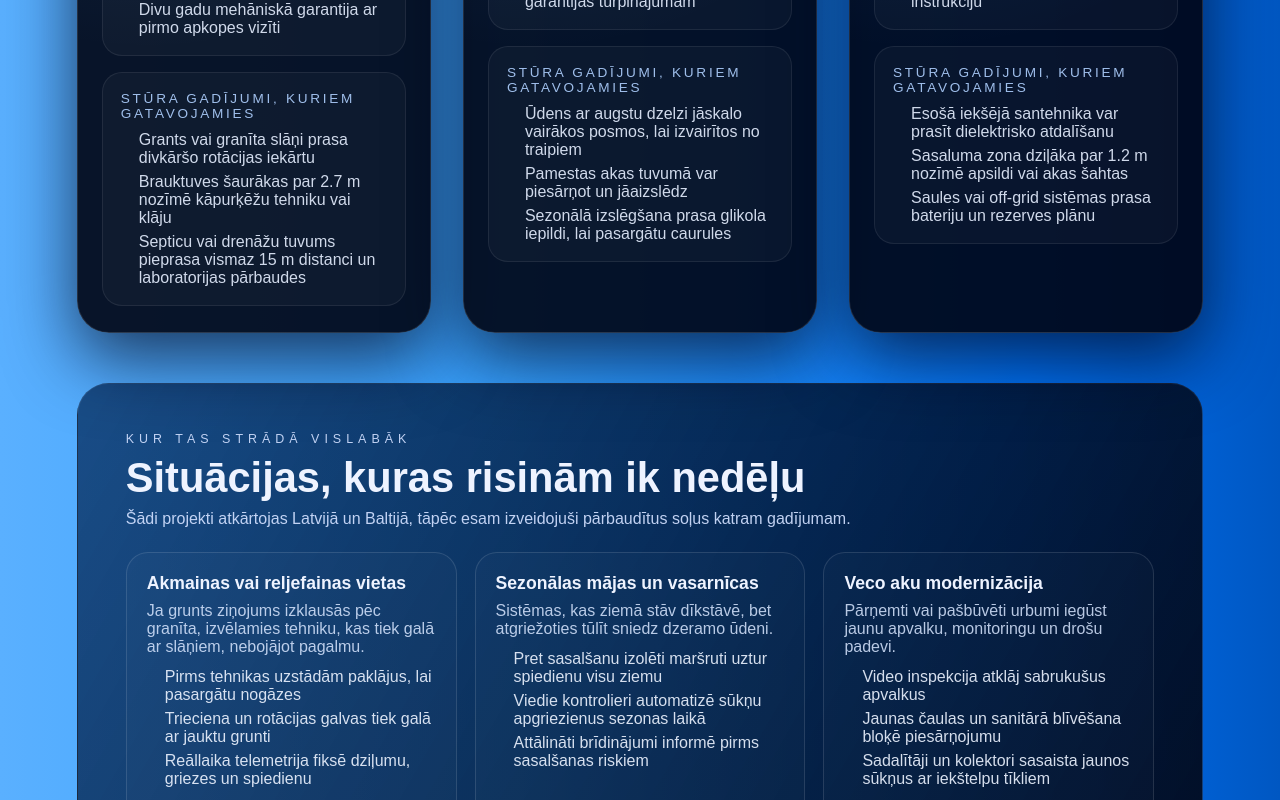
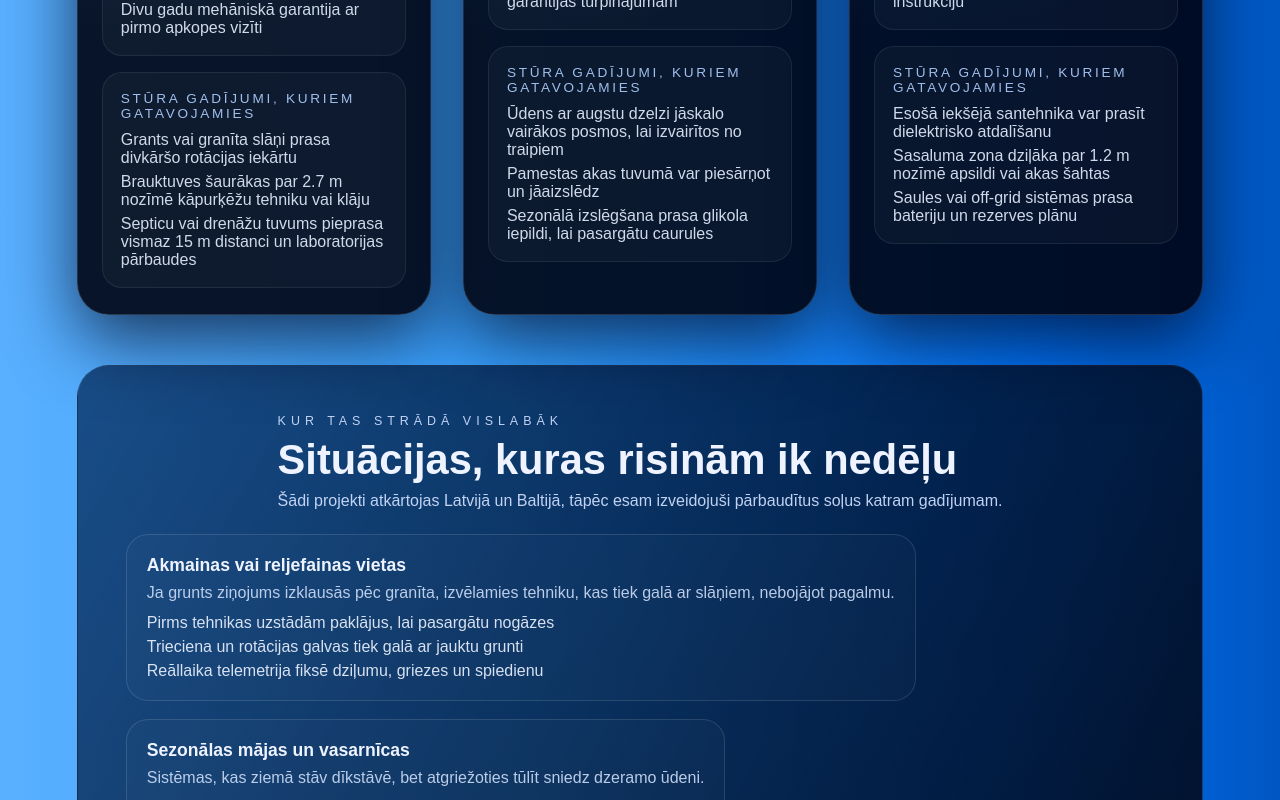
Before and after one commit to DanielsHaitovs/urb_fe, a Next.js app: page /offers in a window 1280 px wide. Shown: the part 1820-2620 px from the top of the page. Built offline with nearby package versions, Linux system fonts and the light colour scheme; no server answers.

Commit message:
offers pages content

```diff
--- a/src/app/offers/OffersPage.module.scss
+++ b/src/app/offers/OffersPage.module.scss
@@ -9,7 +9,6 @@
 .hero {
   display: flex;
   flex-wrap: wrap;
-  align-items: stretch;
   gap: clamp(24px, 4vw, 40px);
   background: linear-gradient(140deg, rgba(20, 60, 140, 0.32), rgba(9, 20, 40, 0.72));
   border-radius: 32px;
@@ -21,6 +20,7 @@
 .heroCopy {
   flex: 1 1 360px;
   display: flex;
+  width: 100%;
   flex-direction: column;
   gap: 12px;
 }
@@ -35,7 +35,7 @@
 
 .title {
   margin: 0;
-  font-size: clamp(2.4rem, 6vw, 3.8rem);
+  font-size: clamp(1.8rem, 6vw, 3.8rem);
   line-height: 1.05;
   display: flex;
   flex-direction: column;
@@ -175,7 +175,6 @@
 
 .detailGroup ul {
   margin: 0;
-  padding-left: 18px;
   display: flex;
   flex-direction: column;
   gap: 6px;
@@ -189,6 +188,7 @@
   border: 1px solid rgba(255, 255, 255, 0.08);
   display: flex;
   flex-direction: column;
+  align-items: center;
   gap: 24px;
 }
 
@@ -203,8 +203,11 @@
 }
 
 .scenarioGrid {
-  display: grid;
-  grid-template-columns: repeat(auto-fit, minmax(240px, 1fr));
+  display: flex;
+  flex-direction: row;
+  flex-wrap: wrap;
+  // display: grid;
+  // grid-template-columns: repeat(auto-fit, minmax(240px, 1fr));
   gap: 18px;
 }
 
@@ -228,7 +231,6 @@
 
 .scenarioCard ul {
   margin: 0;
-  padding-left: 18px;
   color: rgba(236, 243, 255, 0.9);
   display: flex;
   flex-direction: column;
@@ -299,8 +301,4 @@
     align-self: stretch;
     min-width: 0;
   }
-
-  .heroBadge {
-    width: 100%;
-  }
 }
--- a/src/app/offers/page.tsx
+++ b/src/app/offers/page.tsx
@@ -2,7 +2,7 @@ import Image from "next/image";
 import Link from "next/link";
 import { ArrowUpRight } from "lucide-react";
 import { useTranslations } from "next-intl";
-import styles from "./OffersPage.module.scss";
+import styles from "@/app/offers/OffersPage.module.scss";
 
 const serviceIds = ["drilling", "maintenance", "installation"] as const;
 const scenarioIds = ["rockyTerrain", "seasonalUsage", "retrofit"] as const;
--- a/src/components/ContactCTA/ContactCTA.tsx
+++ b/src/components/ContactCTA/ContactCTA.tsx
@@ -4,7 +4,7 @@ import type { ChangeEvent, FormEventHandler } from "react";
 import { useCallback, useEffect, useState } from "react";
 import { useTranslations } from "next-intl";
 import { CalendarClock, Mail, Phone, X } from "lucide-react";
-import styles from "./ContactCTA.module.scss";
+import styles from "@/components/ContactCTA/ContactCTA.module.scss";
 import { CONTACT_EMAIL, CONTACT_PHONE_DISPLAY } from "@/lib/contactDetails";
 import { ScreenType } from "@/types/deviceType";
 
--- a/src/components/Footer/Footer.tsx
+++ b/src/components/Footer/Footer.tsx
@@ -3,18 +3,12 @@
 import Link from "next/link";
 import { useTranslations } from "next-intl";
 import { ArrowUpRight } from "lucide-react";
-import styles from "./Footer.module.scss";
+import styles from "@/components/Footer/Footer.module.scss";
 
 const serviceLinks = [
   { id: "drilling", href: "/#daily-solutions", labelKey: "nav.services.links.drilling" },
   { id: "survey", href: "/#clean-water", labelKey: "nav.services.links.survey" },
   { id: "maintenance", href: "/#daily-solutions", labelKey: "nav.services.links.maintenance" },
-] as const;
-
-const resourceLinks = [
-  { id: "process", href: "/#clean-water", labelKey: "nav.resources.links.process" },
-  { id: "pricing", href: "/#clean-water", labelKey: "nav.resources.links.pricing" },
-  { id: "warranty", href: "/#clean-water", labelKey: "nav.resources.links.warranty" },
 ] as const;
 
 export default function Footer() {
--- a/src/components/ScrollTopButton/ScrollTopButton.tsx
+++ b/src/components/ScrollTopButton/ScrollTopButton.tsx
@@ -2,7 +2,7 @@
 
 import { useEffect, useState } from "react";
 import { ArrowUp } from "lucide-react";
-import styles from "./ScrollTopButton.module.scss";
+import styles from "@/components/ScrollTopButton/ScrollTopButton.module.scss";
 
 export function ScrollTopButton() {
   const [isVisible, setIsVisible] = useState(false);
--- a/src/styles/globals.module.scss
+++ b/src/styles/globals.module.scss
@@ -4,7 +4,6 @@
 }
 
 body {
-  // background: var(--foreground);
   background: linear-gradient(90deg, #5ab0ff 0%, #35a0ff 40%, #0070f3 80%, #0057c2 100%);
   color: var(--foreground);
   font-family: Arial, Helvetica, sans-serif;
```
Also changed, not shown: src/app/(main)/HomePage.module.scss (+0 -38 lines).
